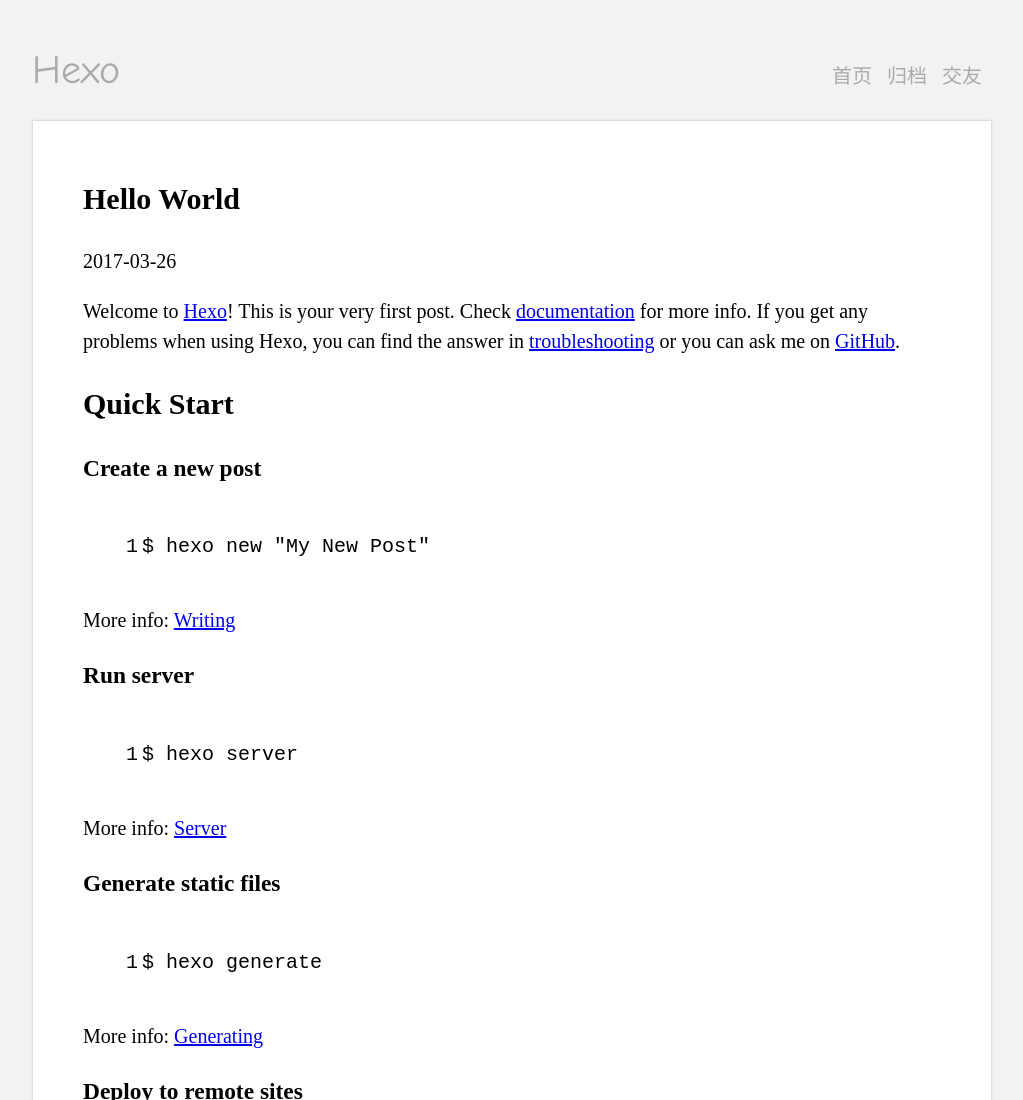
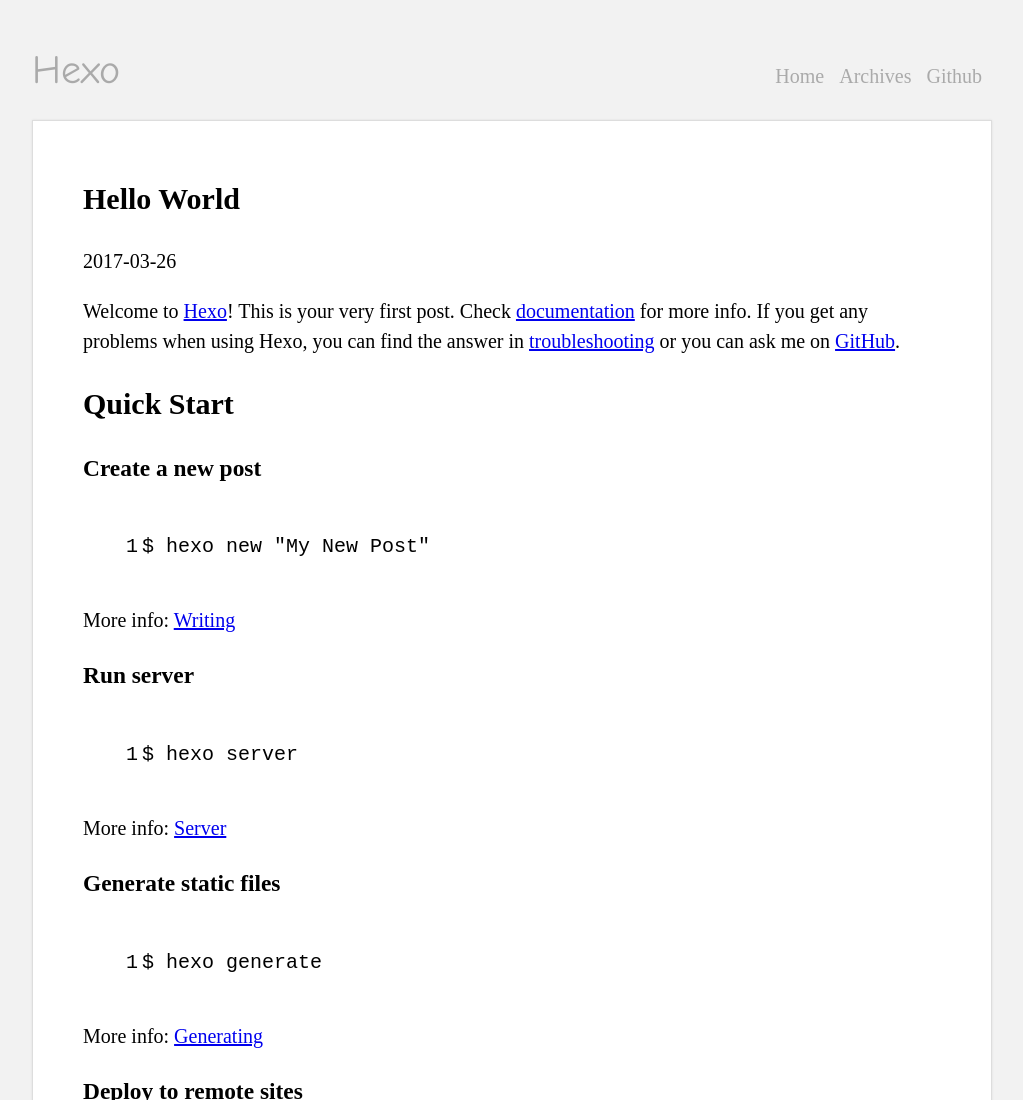
Before and after one commit to scyhm/scyhm.github.io, a plain HTML site: page 2017/03/26/hello-world/index.html in a window 1280 px wide. Shown: the top 1100 px of the page, without its empty margins (128-1151 px from the left). Drawn offline with Linux system fonts and the light colour scheme; files that its build step writes are made by us from their sources.

Commit message:
Site updated: 2017-03-31 09:55:24

```diff
--- a/2017/03/26/hello-world/index.html
+++ b/2017/03/26/hello-world/index.html
@@ -16,15 +16,15 @@
     <ul class="menu">
 
         <li class="menu-item">
-          <a href="./" class="menu-item-link">首页</a>
+          <a href="./" class="menu-item-link">Home</a>
         </li>
 
         <li class="menu-item">
-          <a href="./archives" class="menu-item-link">归档</a>
+          <a href="./archives" class="menu-item-link">Archives</a>
         </li>
 
         <li class="menu-item">
-          <a href="https://github.com/scyhm" class="menu-item-link">交友</a>
+          <a href="https://github.com/scyhm" class="menu-item-link">Github</a>
         </li>
 
     </ul>
```
Also changed, not shown: archives/2017/03/index.html (+3 -3 lines), archives/2017/index.html (+3 -3 lines), archives/index.html (+3 -3 lines), index.html (+3 -3 lines).
